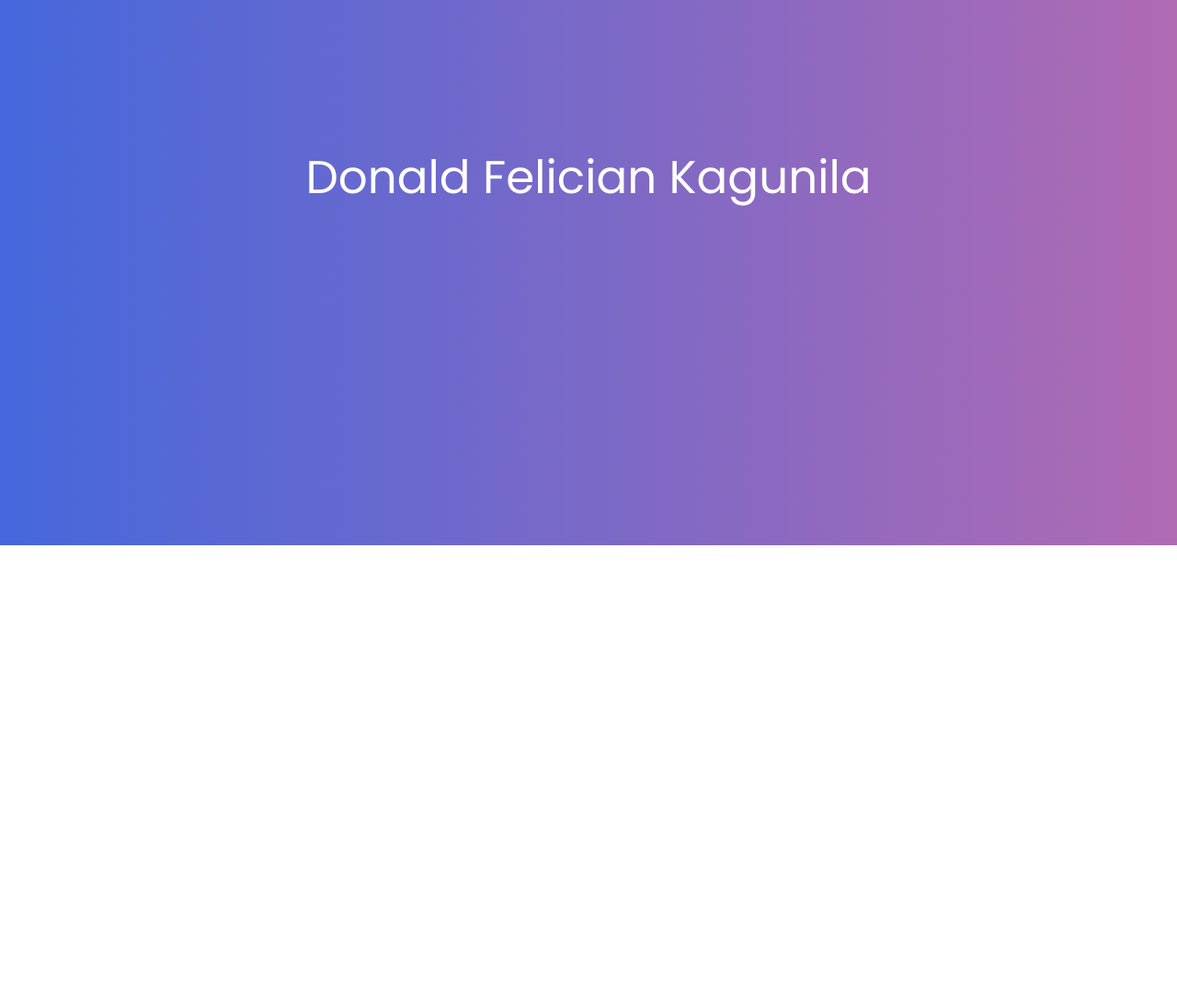
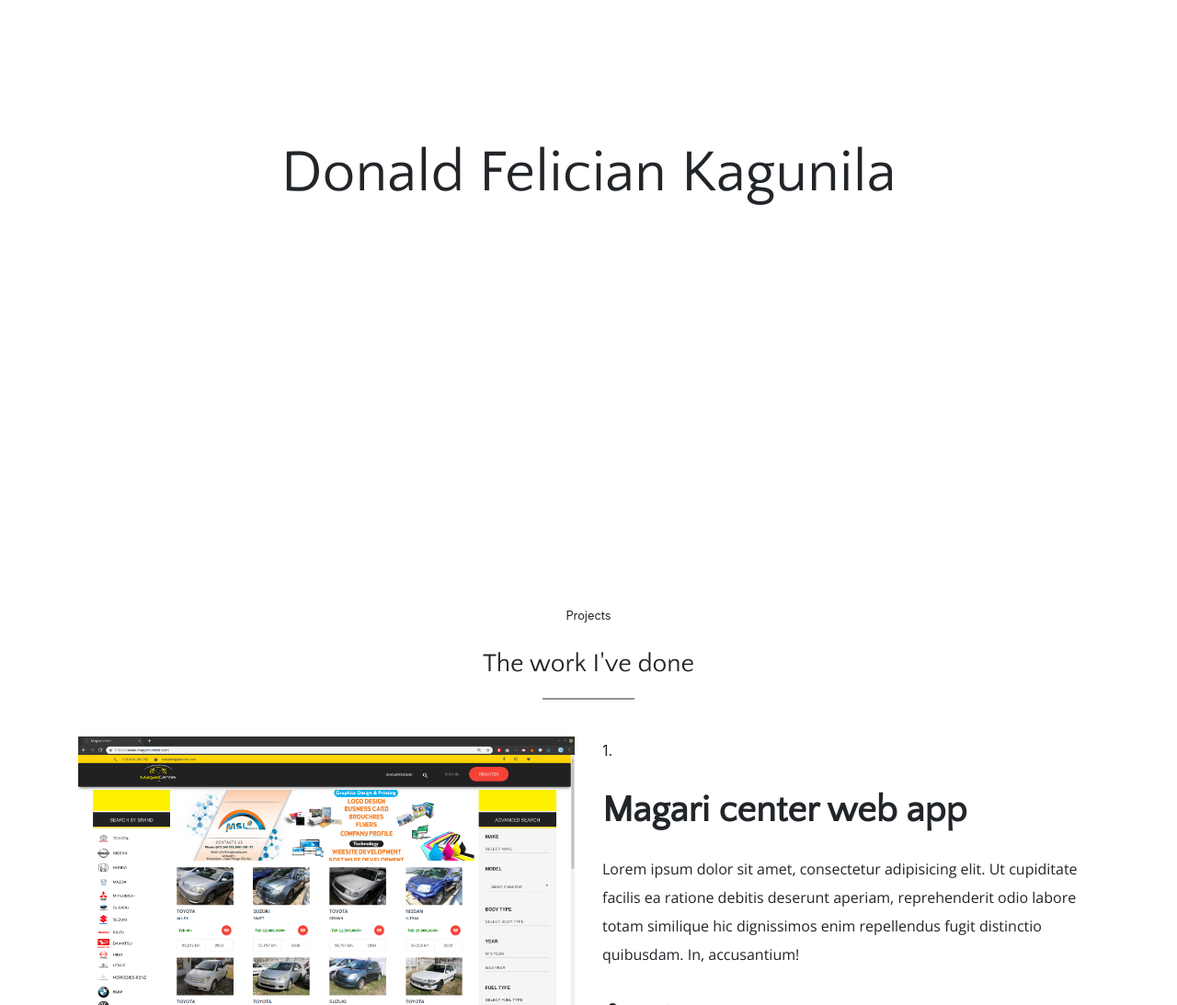
Before and after one commit to donkagunila/donkagunila.github.io, a plain HTML site: page index.html in a window 1280 px wide. Shown: the part 207-1300 px from the top of the page at 92% size. Before the commit the page ends 800 px from the top, so only its background shows below. Drawn offline with nearby package versions, Linux system fonts and the light colour scheme.

Commit message:
the base

```diff
--- a/index.html
+++ b/index.html
@@ -6,18 +6,113 @@
 
 	<meta name="viewport" content="width=device-width, minimum-scale=1.0, maximum-scale=1.0, user-scalable=no">
 
-	<link href="https://fonts.googleapis.com/css?family=Poppins" rel="stylesheet">
+	<link href="https://fonts.googleapis.com/css?family=Open+Sans|Quattrocento+Sans" rel="stylesheet">
+
+	<link rel="stylesheet" href="https://use.fontawesome.com/releases/v5.7.2/css/all.css" integrity="sha384-fnmOCqbTlWIlj8LyTjo7mOUStjsKC4pOpQbqyi7RrhN7udi9RwhKkMHpvLbHG9Sr" crossorigin="anonymous">
+
+	<link rel="stylesheet" href="https://stackpath.bootstrapcdn.com/bootstrap/4.3.1/css/bootstrap.min.css" integrity="sha384-ggOyR0iXCbMQv3Xipma34MD+dH/1fQ784/j6cY/iJTQUOhcWr7x9JvoRxT2MZw1T" crossorigin="anonymous">
 
 	<link rel="stylesheet" href="css/main.css">
 </head>
 <body>
 
 
-	<div class="body-content">
-		<p>
+
+	<div class="page">
+
+
+	<header>
+
+	</header>
+
+
+	<div class="landing">
+		<h2 class="page-title">
 			Donald Felician Kagunila
-		</p>
+		</h2>
 	</div>
+
+
+	<section class="section">
+		<div class="section-title text-center">
+			<small>
+				Projects
+			</small>
+			<h3>
+				The work I've done
+			</h3>
+
+			<div class="line-sep"></div>
+		</div>
+
+
+		<div class="container">
+			<div class="row">
+				<div class="col-md-6">
+					<div class="content-img">
+						<img src="img/magari.png" class="img-responsive" alt="magari center">
+					</div>
+				</div>
+
+				<div class="col-md-6">
+					<div class="content-title">
+						<span>
+							1.
+						</span>
+						<h4>
+							Magari center web app
+						</h4>
+					</div>
+
+					<div class="content-desc">
+						<p>
+							Lorem ipsum dolor sit amet, consectetur adipisicing elit. Ut cupiditate facilis ea ratione debitis deserunt aperiam, reprehenderit odio labore totam similique hic dignissimos enim repellendus fugit distinctio quibusdam. In, accusantium!
+						</p>
+
+						<span>
+							<i class="fas fa-link">
+
+							</i>
+						</span>
+
+						<a href="http://magaricenter.com">
+							Magari center
+						</a>
+					</div>
+				</div>
+
+
+			</div>
+		</div>
+	</section>
+
+
+
+
+
+
+	<footer>
+		<div class="footer">
+			<div class="container">
+				<div class="row">
+					<div class="col-md-4">
+						<h2>
+							Donald Kagunila
+						</h2>
+					</div>
+				</div>
+			</div>
+		</div>
+	</footer>
+
+</div>
+
+
+
+
+	<script src="https://code.jquery.com/jquery-3.3.1.slim.min.js" integrity="sha384-q8i/X+965DzO0rT7abK41JStQIAqVgRVzpbzo5smXKp4YfRvH+8abtTE1Pi6jizo" crossorigin="anonymous"></script>
+<script src="https://cdnjs.cloudflare.com/ajax/libs/popper.js/1.14.7/umd/popper.min.js" integrity="sha384-UO2eT0CpHqdSJQ6hJty5KVphtPhzWj9WO1clHTMGa3JDZwrnQq4sF86dIHNDz0W1" crossorigin="anonymous"></script>
+<script src="https://stackpath.bootstrapcdn.com/bootstrap/4.3.1/js/bootstrap.min.js" integrity="sha384-JjSmVgyd0p3pXB1rRibZUAYoIIy6OrQ6VrjIEaFf/nJGzIxFDsf4x0xIM+B07jRM" crossorigin="anonymous"></script>
 
 
 </body>
--- a/scss/main.scss
+++ b/scss/main.scss
@@ -9,6 +9,11 @@
 	justify-content: center;
 	align-items: center;
 }
+
+
+
+
+
 
 
 
@@ -26,4 +31,13 @@ body{
 		font-family: 'Poppins', sans-serif;
 		font-size: 50px;
 	}
+
+	h1,
+	h2,
+	h3,
+	h4,
+	h5,
+	h6{
+		font-family: 'Quattrocento Sans', sans-serif;
+	}
 }
```
Also changed, not shown: css/main.css, img/magari.png (added).
